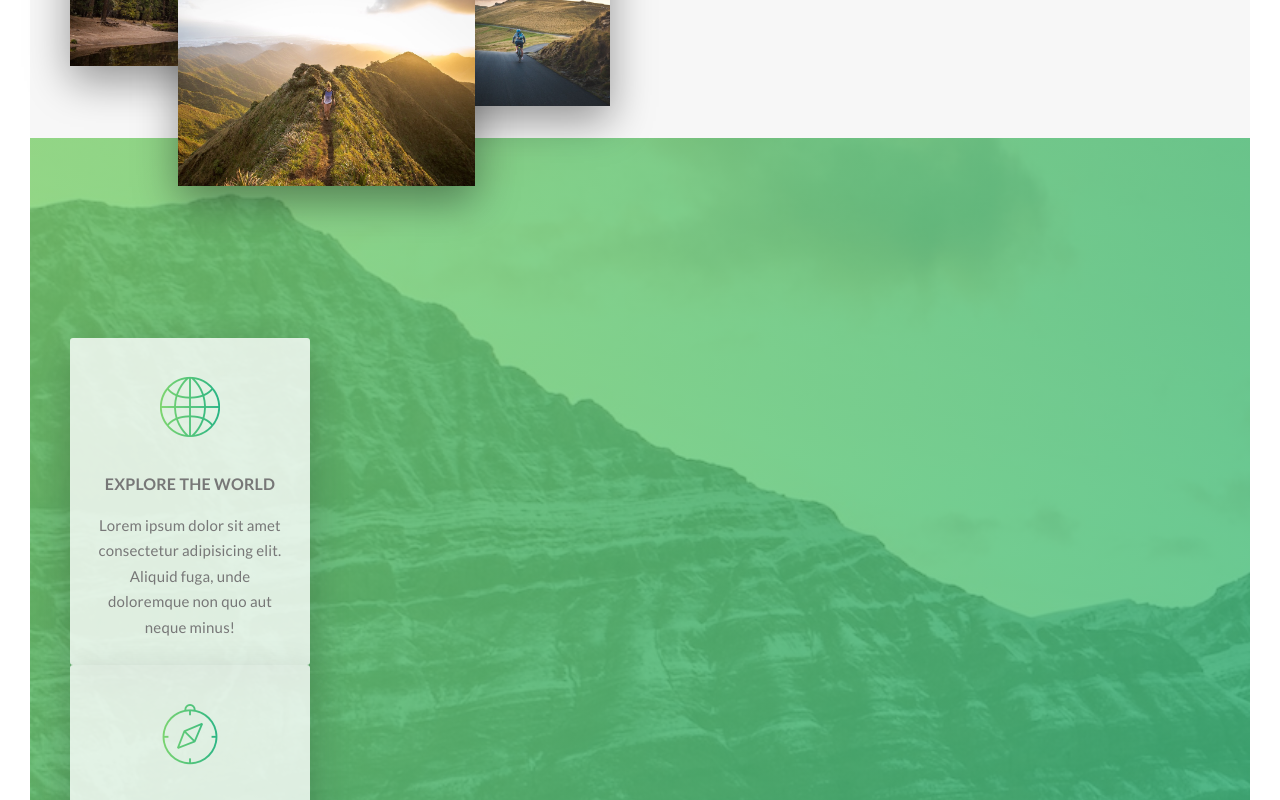
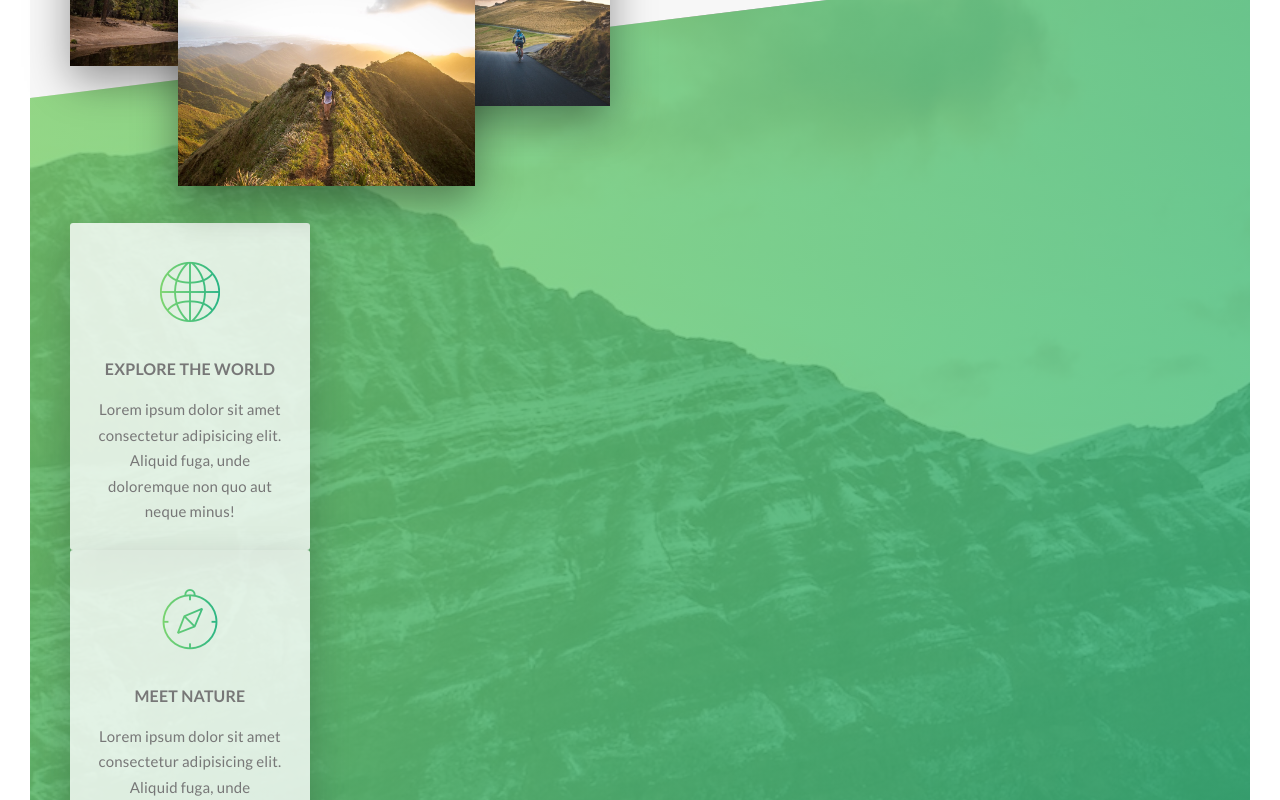
Before and after one commit to shaunak-badani/Natours-React, a React (Vite) app: page / in a window 1280 px wide. Shown: the part 1500-2300 px from the top of the page. Built offline with nearby package versions, Linux system fonts and the light colour scheme.

Commit message:
Finishing touches for the features section

```diff
--- a/src/pages/Feature.scss
+++ b/src/pages/Feature.scss
@@ -10,4 +10,11 @@
         rgba(40, 180, 131, 0.8)),
     url("../assets/img/nat-4.jpg");
     background-size: cover;
+    transform: skewY(-7deg);
+    margin-top: -11.5rem;
+
+    // direct child selector
+    & > * {
+        transform: skewY(7deg);
+    }
 }
```
